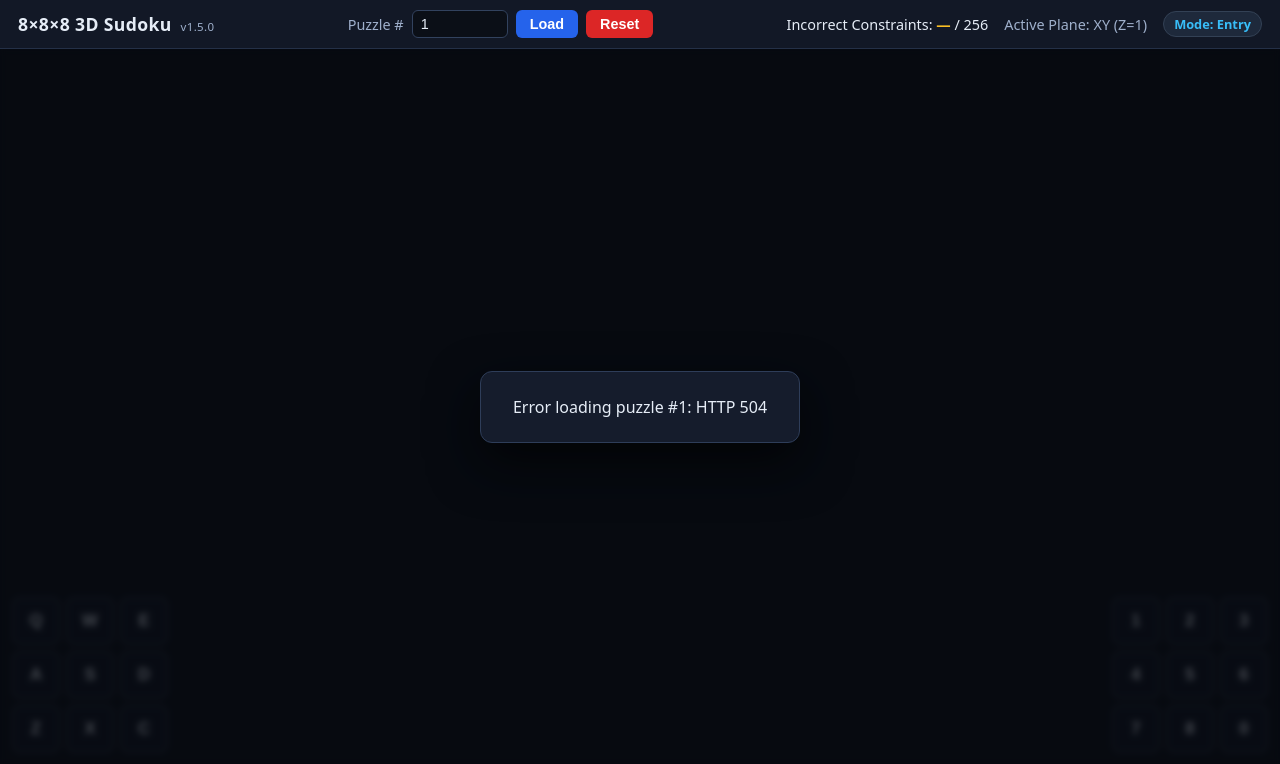
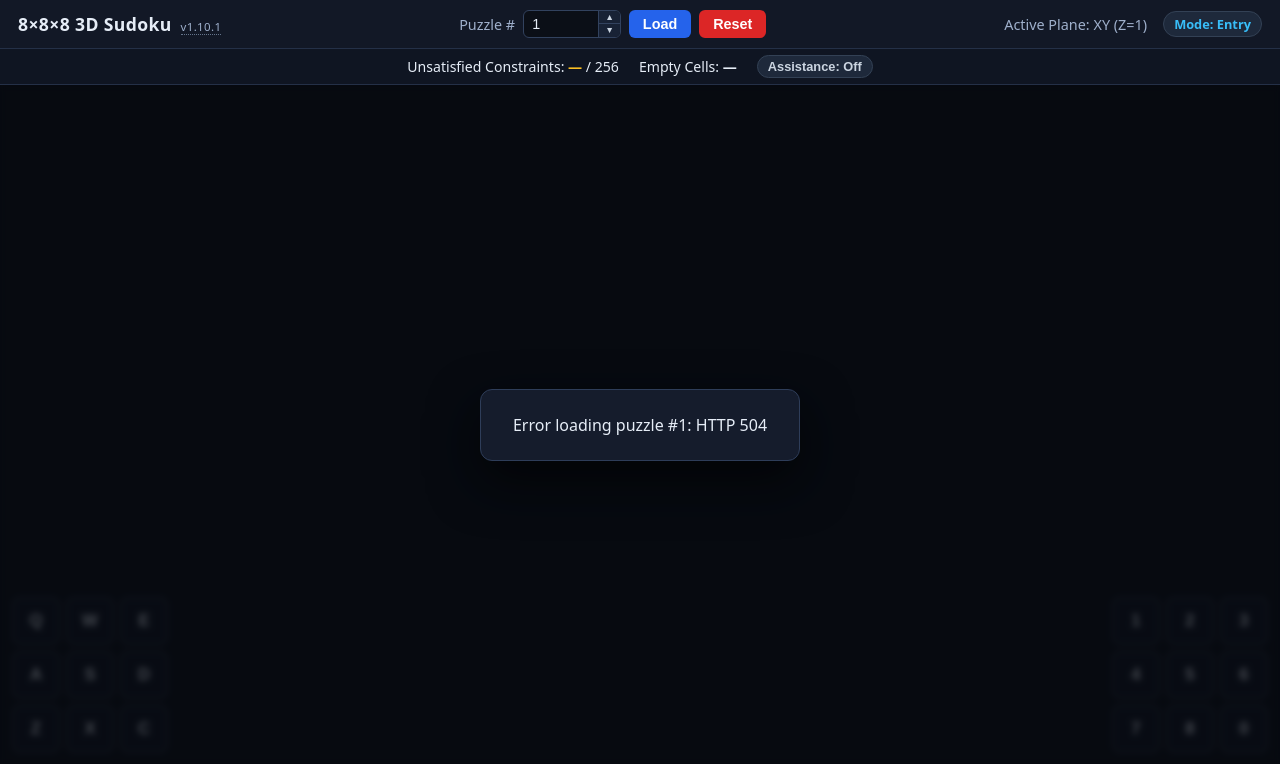
Before and after one commit to onigame/888sudoku, a PHP site: page /public/ in a window 1280 px wide. Shown: the top 764 px of the page. Run offline with PHP 8.4, Linux system fonts and the light colour scheme; data that the repository does not hold is empty.

Commit message:
Release v1.6.0 - v1.10.1: progress bar, Assistance Mode, inset shading, HTML release notes

```diff
--- a/package.json
+++ b/package.json
@@ -1,6 +1,6 @@
 {
   "name": "888sudoku",
-  "version": "1.5.0",
+  "version": "1.10.1",
   "description": "8x8x8 3D Sudoku Webapp with DLX puzzle generator",
   "main": "server.js",
   "scripts": {
--- a/public/app.js
+++ b/public/app.js
@@ -5,7 +5,11 @@
   const ctx = canvas.getContext('2d');
   const puzzleForm = document.getElementById('puzzle-form');
   const puzzleInput = document.getElementById('puzzle-input');
+  const puzzleUpBtn = document.getElementById('puzzle-up-btn');
+  const puzzleDownBtn = document.getElementById('puzzle-down-btn');
   const invalidCountEl = document.getElementById('invalid-count');
+  const emptyCellsEl = document.getElementById('empty-cells');
+  const assistBtn = document.getElementById('assist-btn');
   const counterWrapper = invalidCountEl.closest('.counter');
   const planeInfoEl = document.getElementById('plane-info');
   const depthLegendEl = document.getElementById('depth-legend');
@@ -32,6 +36,7 @@
   let isSolved = false;
   let baseCandidateMode = false;
   let shiftHeld = false;
+  let assistanceMode = false;
   let lastEdit = null;
 
   function isCandidateMode() {
@@ -214,6 +219,23 @@
   }
 
   function updateStatus(triggerFanfare = false) {
+    let emptyNoNotes = 0;
+    let emptyWithNotes = 0;
+    let totalStartingEmpty = 0;
+    for (let i = 0; i < 512; i++) {
+      if (givens[i] === 0) {
+        totalStartingEmpty++;
+        if (entries[i] === 0) {
+          if (candidates[i] === 0) {
+            emptyNoNotes++;
+          } else {
+            emptyWithNotes++;
+          }
+        }
+      }
+    }
+    emptyCellsEl.textContent = `${emptyNoNotes}+${emptyWithNotes}/${totalStartingEmpty}`;
+
     const invalid = countInvalidConstraints();
     invalidCountEl.textContent = String(invalid);
     if (invalid === 0) {
@@ -552,6 +574,49 @@
     }
     ctx.stroke();
 
+    // 3b. In Assistance Mode, highlight outermost segments of any row/col in the active plane with duplicate digits
+    if (assistanceMode) {
+      ctx.lineWidth = 3;
+      ctx.strokeStyle = '#ef4444';
+      ctx.beginPath();
+
+      // Check all 8 u-rows (fixed v in 0..7, varying u in 0..7)
+      for (let v = 0; v < 8; v++) {
+        const lineVals = [];
+        for (let u = 0; u < 8; u++) {
+          const c = planeCellCoords(activePlane, u, v);
+          lineVals.push(getCellValue(c.x, c.y, c.z));
+        }
+        if (analyzeGroup(lineVals).hasDuplicate) {
+          for (const uEdge of [0, 8]) {
+            const pA = project(planeCornerPoint(activePlane, uEdge, v), cam);
+            const pB = project(planeCornerPoint(activePlane, uEdge, v + 1), cam);
+            ctx.moveTo(pA.x, pA.y);
+            ctx.lineTo(pB.x, pB.y);
+          }
+        }
+      }
+
+      // Check all 8 v-columns (fixed u in 0..7, varying v in 0..7)
+      for (let u = 0; u < 8; u++) {
+        const lineVals = [];
+        for (let v = 0; v < 8; v++) {
+          const c = planeCellCoords(activePlane, u, v);
+          lineVals.push(getCellValue(c.x, c.y, c.z));
+        }
+        if (analyzeGroup(lineVals).hasDuplicate) {
+          for (const vEdge of [0, 8]) {
+            const pA = project(planeCornerPoint(activePlane, u, vEdge), cam);
+            const pB = project(planeCornerPoint(activePlane, u + 1, vEdge), cam);
+            ctx.moveTo(pA.x, pA.y);
+            ctx.lineTo(pB.x, pB.y);
+          }
+        }
+      }
+
+      ctx.stroke();
+    }
+
     // 4. Render all non-zero digits and candidate strings back-to-front, always 2D facing the user
     const digitItems = [];
     for (let z = 0; z < 8; z++) {
@@ -629,7 +694,42 @@
       ctx.fillText(String(item.val), item.sx, item.sy);
     }
 
-    renderRegionInset(cam);
+    // 4b. In Assistance Mode, show unplaced digits for the two in-plane rows containing the cursor
+    if (assistanceMode) {
+      const uRowVals = [];
+      for (let u = 0; u < 8; u++) {
+        const c = planeCellCoords(activePlane, u, cursorV);
+        uRowVals.push(getCellValue(c.x, c.y, c.z));
+      }
+      const uUnplaced = analyzeGroup(uRowVals).unplaced;
+      if (uUnplaced) {
+        const pNeg = project(planeCellCenterPoint(activePlane, -1, cursorV), cam);
+        const pPos = project(planeCellCenterPoint(activePlane, 8, cursorV), cam);
+        const target = pNeg.vz <= pPos.vz ? pNeg : pPos;
+        const size = Math.max(11, Math.min(26, (cam.focal / target.vz) * 0.48)) * 0.6;
+        ctx.font = `600 ${size.toFixed(1)}px system-ui, sans-serif`;
+        ctx.fillStyle = '#facc15';
+        ctx.fillText(uUnplaced, target.x, target.y);
+      }
+
+      const vColVals = [];
+      for (let v = 0; v < 8; v++) {
+        const c = planeCellCoords(activePlane, cursorU, v);
+        vColVals.push(getCellValue(c.x, c.y, c.z));
+      }
+      const vUnplaced = analyzeGroup(vColVals).unplaced;
+      if (vUnplaced) {
+        const pNeg = project(planeCellCenterPoint(activePlane, cursorU, -1), cam);
+        const pPos = project(planeCellCenterPoint(activePlane, cursorU, 8), cam);
+        const target = pNeg.vz <= pPos.vz ? pNeg : pPos;
+        const size = Math.max(11, Math.min(26, (cam.focal / target.vz) * 0.48)) * 0.6;
+        ctx.font = `600 ${size.toFixed(1)}px system-ui, sans-serif`;
+        ctx.fillStyle = '#facc15';
+        ctx.fillText(vUnplaced, target.x, target.y);
+      }
+    }
+
+    renderRegionInset(cam, activePlane);
     renderShaftInset(cam, activePlane);
 
     const stepQ = getPerpendicularStepQ(cam, activePlane);
@@ -637,6 +737,35 @@
     depthLegendEl.innerHTML = qIsCloser
       ? '<strong>Move Depth:</strong> Q (Closer) / E (Farther)'
       : '<strong>Move Depth:</strong> Q (Farther) / E (Closer)';
+  }
+
+  function analyzeGroup(vals) {
+    const counts = new Uint8Array(9);
+    for (let i = 0; i < vals.length; i++) {
+      const v = vals[i];
+      if (v >= 1 && v <= 8) counts[v]++;
+    }
+    let unplaced = '';
+    let hasDuplicate = false;
+    for (let d = 1; d <= 8; d++) {
+      if (counts[d] === 0) unplaced += d;
+      else if (counts[d] > 1) hasDuplicate = true;
+    }
+    return { unplaced, hasDuplicate };
+  }
+
+  function planeCornerPoint(plane, uEdge, vEdge) {
+    const fixedCoord = plane.fixedVal - 3.5;
+    if (plane.name === 'XY') return { x: uEdge - 4, y: vEdge - 4, z: fixedCoord };
+    if (plane.name === 'XZ') return { x: uEdge - 4, y: fixedCoord, z: vEdge - 4 };
+    return { x: fixedCoord, y: uEdge - 4, z: vEdge - 4 };
+  }
+
+  function planeCellCenterPoint(plane, uIdx, vIdx) {
+    const fixedCoord = plane.fixedVal - 3.5;
+    if (plane.name === 'XY') return { x: uIdx - 3.5, y: vIdx - 3.5, z: fixedCoord };
+    if (plane.name === 'XZ') return { x: uIdx - 3.5, y: fixedCoord, z: vIdx - 3.5 };
+    return { x: fixedCoord, y: uIdx - 3.5, z: vIdx - 3.5 };
   }
 
   function projectInset(offset, centerX, centerY, scaleFactor, cam) {
@@ -651,7 +780,7 @@
     };
   }
 
-  function renderRegionInset(cam) {
+  function renderRegionInset(cam, activePlane) {
     const scale = cam.focal / camera.distance;
     const pad = Math.min(cam.width, cam.height) * 0.03 + 1.85 * scale;
     const cx = pad;
@@ -660,6 +789,78 @@
     const bx = cursor.x >> 1;
     const by = cursor.y >> 1;
     const bz = cursor.z >> 1;
+
+    const regionVals = [];
+    for (let dz = 0; dz < 2; dz++) {
+      for (let dy = 0; dy < 2; dy++) {
+        for (let dx = 0; dx < 2; dx++) {
+          regionVals.push(getCellValue(bx * 2 + dx, by * 2 + dy, bz * 2 + dz));
+        }
+      }
+    }
+    const regionInfo = analyzeGroup(regionVals);
+    const regionError = assistanceMode && regionInfo.hasDuplicate;
+
+    // Shade the entire 1x1x1 sub-cube for the cursor cell (yellow) and its 2 in-plane row/col neighbors (cyan)
+    const shadedCubes = [];
+    for (let dz = 0; dz < 2; dz++) {
+      for (let dy = 0; dy < 2; dy++) {
+        for (let dx = 0; dx < 2; dx++) {
+          const gx = bx * 2 + dx;
+          const gy = by * 2 + dy;
+          const gz = bz * 2 + dz;
+          const inPlane =
+            (activePlane.name === 'XY' && gz === cursor.z) ||
+            (activePlane.name === 'XZ' && gy === cursor.y) ||
+            (activePlane.name === 'YZ' && gx === cursor.x);
+          if (!inPlane) continue;
+
+          const isCursor = gx === cursor.x && gy === cursor.y && gz === cursor.z;
+          const isRowOrCol =
+            (activePlane.name === 'XY' && (gx === cursor.x || gy === cursor.y)) ||
+            (activePlane.name === 'XZ' && (gx === cursor.x || gz === cursor.z)) ||
+            (activePlane.name === 'YZ' && (gy === cursor.y || gz === cursor.z));
+          if (!isCursor && !isRowOrCol) continue;
+
+          const ox = dx - 0.5;
+          const oy = dy - 0.5;
+          const oz = dz - 0.5;
+          const centerProj = projectInset({ x: ox, y: oy, z: oz }, cx, cy, 1, cam);
+          shadedCubes.push({ ox, oy, oz, isCursor, vz: centerProj.vz });
+        }
+      }
+    }
+
+    shadedCubes.sort((a, b) => b.vz - a.vz);
+
+    const cubeFaces = [
+      { n: { x: 1, y: 0, z: 0 }, c: [[0.5, -0.5, -0.5], [0.5, 0.5, -0.5], [0.5, 0.5, 0.5], [0.5, -0.5, 0.5]] },
+      { n: { x: -1, y: 0, z: 0 }, c: [[-0.5, -0.5, -0.5], [-0.5, -0.5, 0.5], [-0.5, 0.5, 0.5], [-0.5, 0.5, -0.5]] },
+      { n: { x: 0, y: 1, z: 0 }, c: [[-0.5, 0.5, -0.5], [-0.5, 0.5, 0.5], [0.5, 0.5, 0.5], [0.5, 0.5, -0.5]] },
+      { n: { x: 0, y: -1, z: 0 }, c: [[-0.5, -0.5, -0.5], [0.5, -0.5, -0.5], [0.5, -0.5, 0.5], [-0.5, -0.5, 0.5]] },
+      { n: { x: 0, y: 0, z: 1 }, c: [[-0.5, -0.5, 0.5], [0.5, -0.5, 0.5], [0.5, 0.5, 0.5], [-0.5, 0.5, 0.5]] },
+      { n: { x: 0, y: 0, z: -1 }, c: [[-0.5, -0.5, -0.5], [-0.5, 0.5, -0.5], [0.5, 0.5, -0.5], [0.5, -0.5, -0.5]] }
+    ];
+
+    for (const sc of shadedCubes) {
+      ctx.fillStyle = sc.isCursor ? 'rgba(250, 204, 21, 0.28)' : 'rgba(56, 189, 248, 0.14)';
+      ctx.strokeStyle = sc.isCursor ? 'rgba(253, 224, 71, 0.65)' : 'rgba(125, 211, 252, 0.30)';
+      ctx.lineWidth = sc.isCursor ? 1.2 : 0.8;
+
+      for (const face of cubeFaces) {
+        if (dot(face.n, cam.forward) >= 0) continue; // only front-facing faces
+        ctx.beginPath();
+        for (let i = 0; i < 4; i++) {
+          const [fx, fy, fz] = face.c[i];
+          const pt = projectInset({ x: sc.ox + fx, y: sc.oy + fy, z: sc.oz + fz }, cx, cy, 1, cam);
+          if (i === 0) ctx.moveTo(pt.x, pt.y);
+          else ctx.lineTo(pt.x, pt.y);
+        }
+        ctx.closePath();
+        ctx.fill();
+        ctx.stroke();
+      }
+    }
 
     // Interior grid lines at low opacity
     ctx.lineWidth = 1;
@@ -686,9 +887,9 @@
     }
     ctx.stroke();
 
-    // Outside 12 edges at full opacity
+    // Outside 12 edges at full opacity (red if Assistance Mode detects duplicate in region)
     ctx.lineWidth = 1.6;
-    ctx.strokeStyle = 'rgba(226, 232, 240, 0.95)';
+    ctx.strokeStyle = regionError ? 'rgba(239, 68, 68, 0.95)' : 'rgba(226, 232, 240, 0.95)';
     ctx.beginPath();
     for (const a of [-1, 1]) {
       for (const b of [-1, 1]) {
@@ -727,11 +928,16 @@
 
           const p = projectInset({ x: dx - 0.5, y: dy - 0.5, z: dz - 0.5 }, cx, cy, 1, cam);
           const isCursor = gx === cursor.x && gy === cursor.y && gz === cursor.z;
+          const inPlane =
+            (activePlane.name === 'XY' && gz === cursor.z) ||
+            (activePlane.name === 'XZ' && gy === cursor.y) ||
+            (activePlane.name === 'YZ' && gx === cursor.x);
           items.push({
             val,
             candText: candMask !== 0 ? formatCandidates(candMask) : '',
             isGiven: g !== 0,
             isCursor,
+            inPlane,
             sx: p.x,
             sy: p.y,
             vz: p.vz
@@ -744,6 +950,7 @@
     ctx.textAlign = 'center';
     ctx.textBaseline = 'middle';
     for (const item of items) {
+      ctx.globalAlpha = item.inPlane ? 1 : 0.8;
       const baseFontSize = Math.max(11, Math.min(26, (cam.focal / item.vz) * 0.48));
       if (item.val === 0) {
         const candSize = baseFontSize * 0.6;
@@ -761,6 +968,14 @@
       }
       ctx.fillText(String(item.val), item.sx, item.sy);
     }
+    ctx.globalAlpha = 1;
+
+    if (assistanceMode && regionInfo.unplaced) {
+      const labelSize = Math.max(11, Math.min(26, scale * 0.48)) * 0.6;
+      ctx.font = `600 ${labelSize.toFixed(1)}px system-ui, sans-serif`;
+      ctx.fillStyle = '#facc15';
+      ctx.fillText(regionInfo.unplaced, cx, cy + 1.85 * scale + 12);
+    }
   }
 
   function renderShaftInset(cam, activePlane) {
@@ -771,17 +986,27 @@
     const cy = pad;
     const n = activePlane.normal;
 
+    const shaftVals = [];
+    for (let i = 0; i < 8; i++) {
+      const gx = activePlane.fixedAxis === 'x' ? i : cursor.x;
+      const gy = activePlane.fixedAxis === 'y' ? i : cursor.y;
+      const gz = activePlane.fixedAxis === 'z' ? i : cursor.z;
+      shaftVals.push(getCellValue(gx, gy, gz));
+    }
+    const shaftInfo = analyzeGroup(shaftVals);
+    const shaftError = assistanceMode && shaftInfo.hasDuplicate;
+
     // Single low-opacity line connecting the shaft positions
     const startPt = projectInset({ x: -3.5 * n.x, y: -3.5 * n.y, z: -3.5 * n.z }, cx, cy, shaftScaleFactor, cam);
     const endPt = projectInset({ x: 3.5 * n.x, y: 3.5 * n.y, z: 3.5 * n.z }, cx, cy, shaftScaleFactor, cam);
     ctx.lineWidth = 1.5;
-    ctx.strokeStyle = 'rgba(148, 163, 184, 0.35)';
+    ctx.strokeStyle = shaftError ? 'rgba(239, 68, 68, 0.7)' : 'rgba(148, 163, 184, 0.35)';
     ctx.beginPath();
     ctx.moveTo(startPt.x, startPt.y);
     ctx.lineTo(endPt.x, endPt.y);
     ctx.stroke();
 
-    // Digits, candidate strings, and cyan dots for empty cells along the shaft at full opacity
+    // Digits, candidate strings, and cyan (or red on duplicate) dots for empty cells along the shaft
     const items = [];
     for (let i = 0; i < 8; i++) {
       const gx = activePlane.fixedAxis === 'x' ? i : cursor.x;
@@ -812,7 +1037,7 @@
     ctx.textBaseline = 'middle';
     for (const item of items) {
       if (item.val === 0 && !item.candText) {
-        ctx.fillStyle = '#22d3ee';
+        ctx.fillStyle = shaftError ? '#ef4444' : '#22d3ee';
         ctx.beginPath();
         ctx.arc(item.sx, item.sy, 3.2, 0, Math.PI * 2);
         ctx.fill();
@@ -829,12 +1054,21 @@
       }
 
       ctx.font = `${item.isGiven ? '700' : '500'} ${baseFontSize.toFixed(1)}px system-ui, sans-serif`;
-      if (item.isCursor) {
+      if (shaftError) {
+        ctx.fillStyle = item.isCursor ? '#fca5a5' : '#ef4444';
+      } else if (item.isCursor) {
         ctx.fillStyle = item.isGiven ? '#fef08a' : '#7dd3fc';
       } else {
         ctx.fillStyle = item.isGiven ? '#f8fafc' : '#38bdf8';
       }
       ctx.fillText(String(item.val), item.sx, item.sy);
+    }
+
+    if (assistanceMode && shaftInfo.unplaced) {
+      const labelSize = Math.max(11, Math.min(26, scale * 0.48)) * 0.6;
+      ctx.font = `600 ${labelSize.toFixed(1)}px system-ui, sans-serif`;
+      ctx.fillStyle = '#facc15';
+      ctx.fillText(shaftInfo.unplaced, cx, cy + 1.65 * scale + 12);
     }
   }
 
@@ -1008,7 +1242,7 @@
       entries[idx] = 0;
       candidates[idx] = nextCand;
       saveUserEntries();
-      if (prevEntry !== 0) updateStatus(false);
+      updateStatus(false);
       render();
     } else {
       if (prevEntry === digit && prevCand === 0) return;
@@ -1197,6 +1431,13 @@
     solvedModal.classList.add('hidden');
   });
 
+  assistBtn.addEventListener('click', () => {
+    assistanceMode = !assistanceMode;
+    assistBtn.textContent = assistanceMode ? 'Assistance: On' : 'Assistance: Off';
+    assistBtn.classList.toggle('active', assistanceMode);
+    render();
+  });
+
   resetBtn.addEventListener('click', () => {
     resetMessage.textContent = `Erase all your entries and candidates for Puzzle #${puzzleNumber}?`;
     resetModal.classList.remove('hidden');
@@ -1222,6 +1463,25 @@
     resetModal.classList.add('hidden');
     updateStatus(false);
     render();
+  });
+
+  function stepPuzzleInput(delta) {
+    const cur = parseInt(puzzleInput.value, 10) || 1;
+    const next = Math.max(1, Math.min(2147483647, cur + delta));
+    puzzleInput.value = String(next);
+  }
+
+  puzzleUpBtn.addEventListener('click', () => stepPuzzleInput(-1));
+  puzzleDownBtn.addEventListener('click', () => stepPuzzleInput(1));
+
+  puzzleInput.addEventListener('keydown', (e) => {
+    if (e.key === 'ArrowUp') {
+      e.preventDefault();
+      stepPuzzleInput(-1);
+    } else if (e.key === 'ArrowDown') {
+      e.preventDefault();
+      stepPuzzleInput(1);
+    }
   });
 
   puzzleForm.addEventListener('submit', (e) => {
--- a/public/index.html
+++ b/public/index.html
@@ -9,25 +9,38 @@
 <body>
   <header class="topbar">
     <div class="brand">
-      <h1>8×8×8 3D Sudoku <small class="version-tag">v1.5.0</small></h1>
-      <span id="solved-badge" class="badge hidden">Solved</span>
+      <h1>8×8×8 3D Sudoku <a href="release-notes.php" target="_blank" rel="noopener noreferrer" class="version-tag" title="View Release Notes">v1.10.1</a></h1>
     </div>
 
     <form id="puzzle-form" class="puzzle-controls">
       <label for="puzzle-input">Puzzle #</label>
-      <input id="puzzle-input" type="number" min="1" max="2147483647" value="1" required />
+      <div class="spinner-wrap">
+        <input id="puzzle-input" type="number" min="1" max="2147483647" value="1" required />
+        <div class="spinner-btns">
+          <button id="puzzle-up-btn" type="button" title="Previous puzzle (-1)" aria-label="Decrement puzzle number">▲</button>
+          <button id="puzzle-down-btn" type="button" title="Next puzzle (+1)" aria-label="Increment puzzle number">▼</button>
+        </div>
+      </div>
       <button type="submit">Load</button>
       <button id="reset-btn" type="button" class="btn-danger">Reset</button>
     </form>
 
     <div class="status-panel">
-      <div class="counter">
-        Incorrect Constraints: <strong id="invalid-count">—</strong> / 256
-      </div>
       <div id="plane-info" class="plane-info">Active Plane: XY (Z=1)</div>
       <div id="mode-indicator" class="mode-pill">Mode: Entry</div>
     </div>
   </header>
+
+  <div class="progress-bar">
+    <span id="solved-badge" class="badge hidden">Solved</span>
+    <div class="counter">
+      Unsatisfied Constraints: <strong id="invalid-count">—</strong> / 256
+    </div>
+    <div class="empty-counter">
+      Empty Cells: <strong id="empty-cells">—</strong>
+    </div>
+    <button id="assist-btn" type="button" class="assist-btn">Assistance: Off</button>
+  </div>
 
   <main class="stage">
     <canvas id="cube-canvas"></canvas>
--- /dev/null
+++ b/public/index.php
@@ -0,0 +1,2 @@
+<?php
+readfile(__DIR__ . '/index.html');
--- a/public/style.css
+++ b/public/style.css
@@ -29,6 +29,44 @@ body {
   flex-wrap: wrap;
 }
 
+.progress-bar {
+  display: flex;
+  align-items: center;
+  justify-content: center;
+  gap: 20px;
+  padding: 6px 18px;
+  background: #0f1522;
+  border-bottom: 1px solid #243047;
+  font-size: 0.88rem;
+  flex-wrap: wrap;
+}
+
+.empty-counter strong {
+  color: #e6edf7;
+  font-variant-numeric: tabular-nums;
+}
+
+.assist-btn {
+  padding: 3px 10px;
+  border-radius: 999px;
+  border: 1px solid #334155;
+  background: #1e293b;
+  color: #cbd5e1;
+  font-size: 0.8rem;
+  font-weight: 600;
+  cursor: pointer;
+}
+
+.assist-btn:hover {
+  border-color: #64748b;
+}
+
+.assist-btn.active {
+  background: rgba(250, 204, 21, 0.16);
+  color: #fde047;
+  border-color: rgba(250, 204, 21, 0.6);
+}
+
 .brand {
   display: flex;
   align-items: center;
@@ -46,6 +84,13 @@ body {
   font-weight: 500;
   color: #9fb0cc;
   margin-left: 4px;
+  text-decoration: none;
+  border-bottom: 1px dotted #64748b;
+}
+
+.version-tag:hover {
+  color: #38bdf8;
+  border-bottom-color: #38bdf8;
 }
 
 .badge {
@@ -69,14 +114,58 @@ body {
   color: #9fb0cc;
 }
 
-.puzzle-controls input {
-  width: 96px;
-  padding: 5px 8px;
+.spinner-wrap {
+  display: inline-flex;
+  align-items: stretch;
   border-radius: 6px;
   border: 1px solid #32425e;
   background: #0b0f17;
+  overflow: hidden;
+}
+
+.puzzle-controls input {
+  width: 74px;
+  padding: 5px 8px;
+  border: none;
+  background: transparent;
   color: #e6edf7;
   font-size: 0.9rem;
+  -moz-appearance: textfield;
+}
+
+.puzzle-controls input::-webkit-outer-spin-button,
+.puzzle-controls input::-webkit-inner-spin-button {
+  -webkit-appearance: none;
+  margin: 0;
+}
+
+.puzzle-controls input:focus {
+  outline: none;
+}
+
+.spinner-btns {
+  display: flex;
+  flex-direction: column;
+  border-left: 1px solid #32425e;
+}
+
+.puzzle-controls .spinner-btns button {
+  padding: 0 6px;
+  height: 50%;
+  border-radius: 0;
+  background: #182235;
+  color: #cbd5e1;
+  font-size: 0.55rem;
+  line-height: 1;
+}
+
+.puzzle-controls .spinner-btns button:hover {
+  background: #2563eb;
+  color: #ffffff;
+}
+
+.puzzle-controls .spinner-btns button:first-child {
+  border-bottom: 1px solid #32425e;
 }
 
 .puzzle-controls button,
```
Also changed, not shown: FORMAL_SPECS.md (+8 -5 lines), FUTURE_IDEAS.md (+1 -4 lines), RELEASE_NOTES.md (+22 -0 lines), public/release-notes.php (added, +127 -0 lines).
